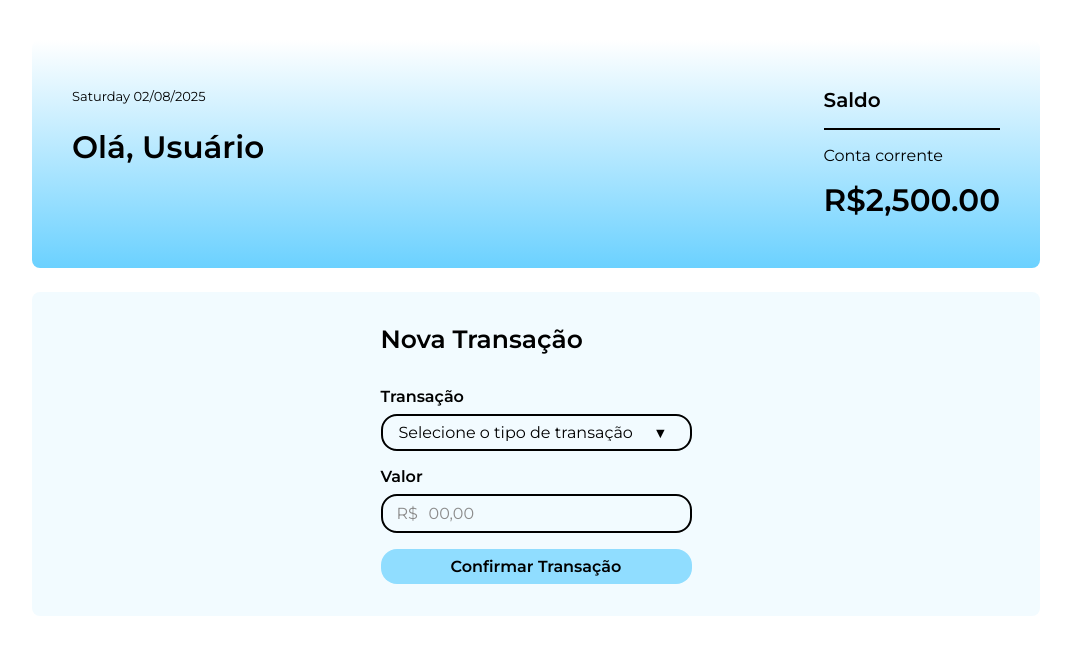
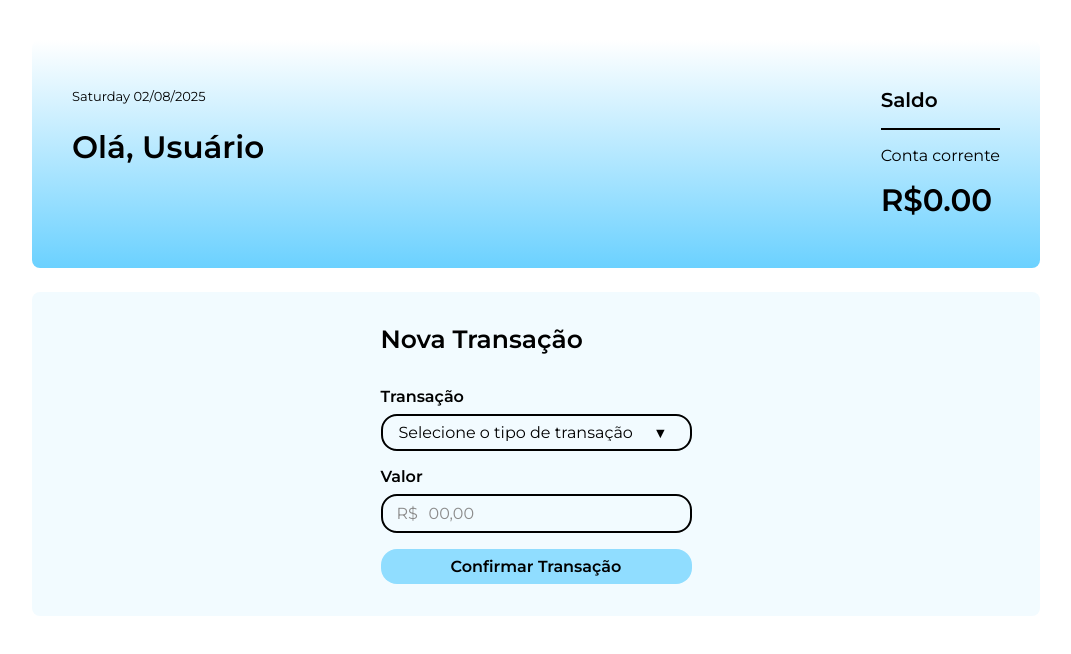
Before and after one commit to maitabom/anybank, an Angular app: page / in a window 1280 px wide. Shown: the top 654 px of the page, without its empty margins (104-1175 px from the left). Built offline with nearby package versions, Linux system fonts and the light colour scheme.

Commit message:
feat: adicionar binding de saldo nos componentes de banner e atualizar lógica de saldo

```diff
--- a/src/app/app.component.html
+++ b/src/app/app.component.html
@@ -1,6 +1,6 @@
 <div class="app">
   <div class="banner-form-wrapper">
-    <app-banner />
+    <app-banner [saldo]="saldo()" />
     <app-form-new-transaction (transacaoCriada)="processarTransacao($event)" />
   </div>
 </div>
--- a/src/app/components/banner-account/banner-account.component.html
+++ b/src/app/components/banner-account/banner-account.component.html
@@ -2,5 +2,5 @@
   <h2 class="titulo">Saldo</h2>
   <div class="divisoria"></div>
   <span class="tipo-conta">Conta corrente</span>
-  <span class="saldo">{{ 2500 | currency : "BRL" }}</span>
+  <span class="saldo">{{ saldo() | currency : "BRL" }}</span>
 </section>
--- a/src/app/components/banner-account/banner-account.component.ts
+++ b/src/app/components/banner-account/banner-account.component.ts
@@ -1,5 +1,5 @@
 import { CurrencyPipe } from '@angular/common';
-import { Component } from '@angular/core';
+import { Component, input } from '@angular/core';
 
 @Component({
   selector: 'app-banner-account',
@@ -8,5 +8,5 @@
   styleUrl: './banner-account.component.css'
 })
 export class BannerAccountComponent {
-
+  saldo = input.required<number>();
 }
--- a/src/app/components/banner/banner.component.html
+++ b/src/app/components/banner/banner.component.html
@@ -1,4 +1,4 @@
 <header class="banner">
   <app-banner-welcome class="boas-vindas" />
-  <app-banner-account class="conta" />
+  <app-banner-account [saldo]="saldo()" class="conta" />
 </header>
--- a/src/app/components/banner/banner.component.ts
+++ b/src/app/components/banner/banner.component.ts
@@ -1,4 +1,4 @@
-import { Component } from '@angular/core';
+import { Component, input } from '@angular/core';
 import { BannerWelcomeComponent } from '../banner-welcome/banner-welcome.component';
 import { BannerAccountComponent } from '../banner-account/banner-account.component';
 
@@ -8,4 +8,6 @@
   templateUrl: './banner.component.html',
   styleUrl: './banner.component.css',
 })
-export class BannerComponent {}
+export class BannerComponent {
+  saldo = input.required<number>()
+}
```
